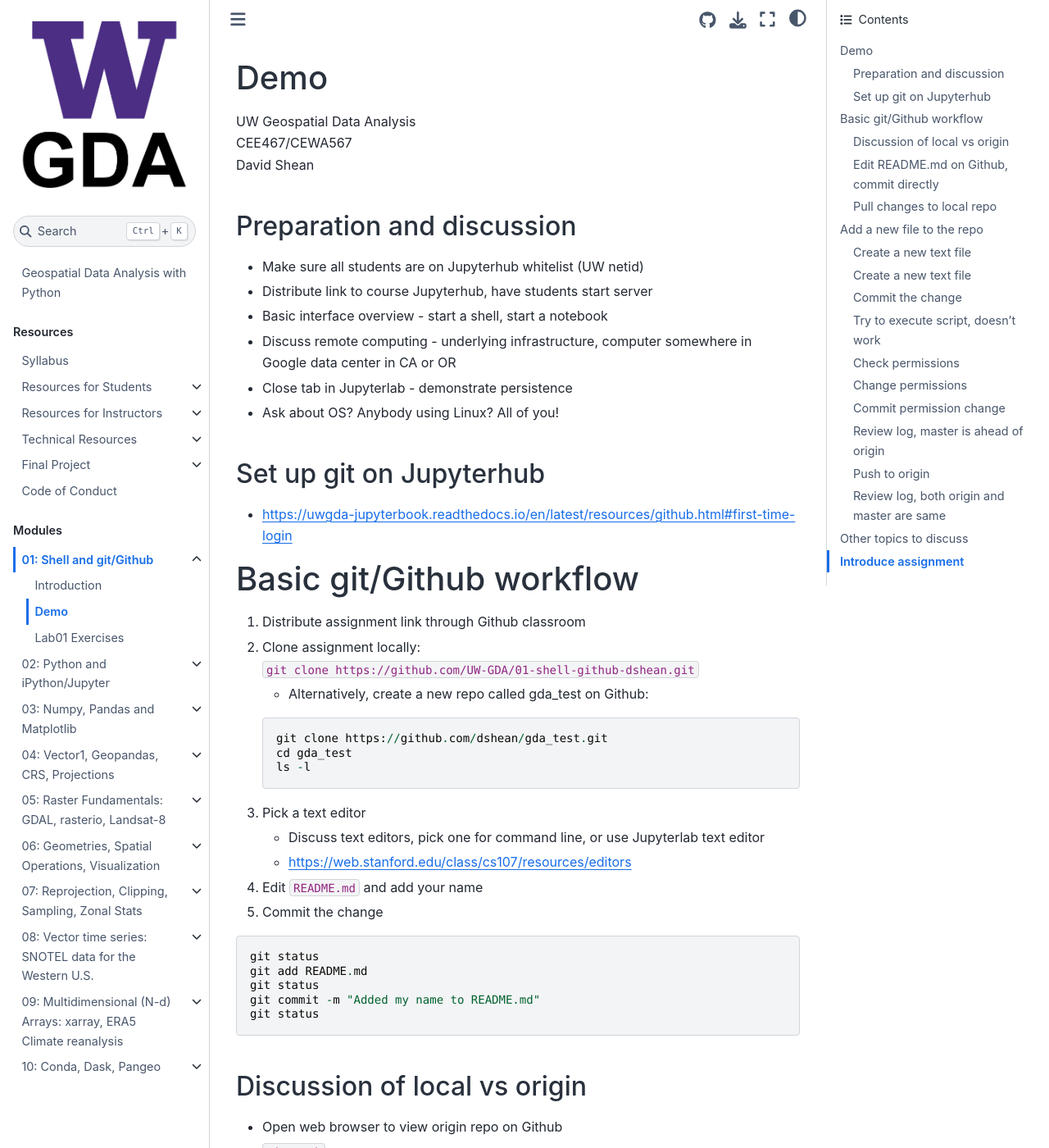
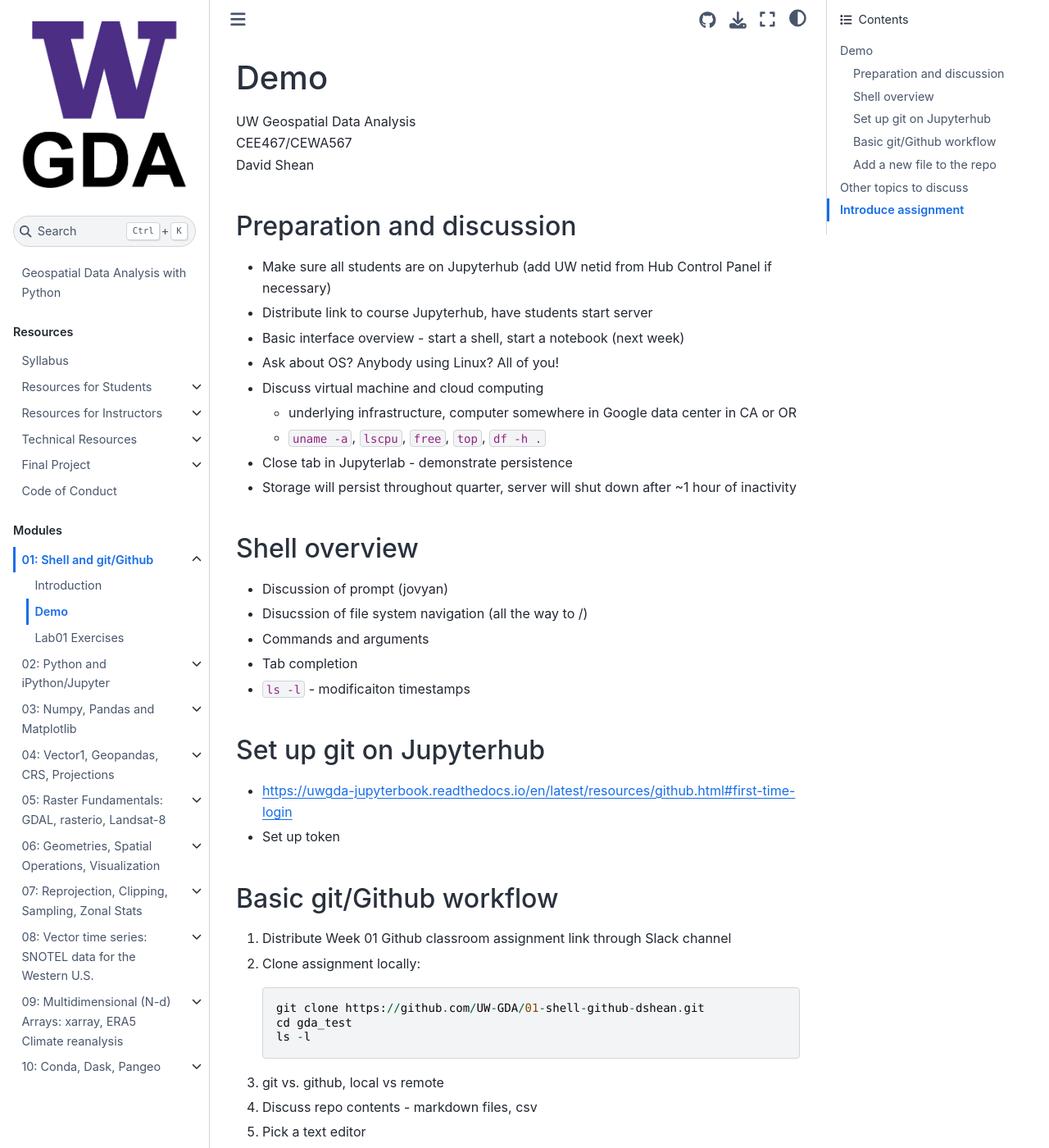
Before and after one commit to UW-GDA/jupyterbook, a Jupyter Book: the page built from book/modules/01_Shell_Github/01_Shell_Github_demo.md, in a window 1280 px wide and 1400 px high. Shown: the whole window at 82% size. Built offline with Jupyter Book 1.0.4 settings and Sphinx 7.4.7 and the Sphinx Book theme 1.1.4, drawn with Linux system fonts in a browser that asks for light colours; pages that are not in the unit, such as notebooks, are missing from menus; some of the changed text lies outside the part shown.

Commit message:
Update 01_Shell_Github_demo.md

````diff
--- a/book/modules/01_Shell_Github/01_Shell_Github_demo.md
+++ b/book/modules/01_Shell_Github/01_Shell_Github_demo.md
@@ -4,28 +4,40 @@
 David Shean
 
 ## Preparation and discussion
-- Make sure all students are on Jupyterhub whitelist (UW netid)
+- Make sure all students are on Jupyterhub (add UW netid from Hub Control Panel if necessary)
 - Distribute link to course Jupyterhub, have students start server
-- Basic interface overview - start a shell, start a notebook
-- Discuss remote computing - underlying infrastructure, computer somewhere in Google data center in CA or OR
+- Basic interface overview - start a shell, start a notebook (next week)
+- Ask about OS? Anybody using Linux? All of you!
+- Discuss virtual machine and cloud computing
+   - underlying infrastructure, computer somewhere in Google data center in CA or OR
+   - `uname -a`, `lscpu`, `free`, `top`, `df -h .`
 - Close tab in Jupyterlab - demonstrate persistence
-- Ask about OS? Anybody using Linux? All of you!
+- Storage will persist throughout quarter, server will shut down after ~1 hour of inactivity
+
+## Shell overview
+- Discussion of prompt (jovyan)
+- Disucssion of file system navigation (all the way to /)
+- Commands and arguments
+- Tab completion
+- `ls -l` - modificaiton timestamps
 
 ## Set up git on Jupyterhub
 - https://uwgda-jupyterbook.readthedocs.io/en/latest/resources/github.html#first-time-login
+- Set up token
 
-# Basic git/Github workflow
-1. Distribute assignment link through Github classroom
+## Basic git/Github workflow
+1. Distribute Week 01 Github classroom assignment link through Slack channel
 1. Clone assignment locally:
-`git clone https://github.com/UW-GDA/01-shell-github-dshean.git`
-    * Alternatively, create a new repo called gda_test on Github:
-    ```
-    git clone https://github.com/dshean/gda_test.git
-    cd gda_test
-    ls -l
-    ```
+   ```
+   git clone https://github.com/UW-GDA/01-shell-github-dshean.git
+   cd gda_test
+   ls -l
+   ```
+1. git vs. github, local vs remote
+1. Discuss repo contents - markdown files, csv
 1. Pick a text editor
-    * Discuss text editors, pick one for command line, or use Jupyterlab text editor
+    * Demonstration of Jupyterlab text editor
+    * Discuss text editors, pick one for command line
     * https://web.stanford.edu/class/cs107/resources/editors
 1. Edit `README.md` and add your name
 1. Commit the change
@@ -49,12 +61,15 @@
 * `git pull`
 * `git log`
 
-# Add a new file to the repo
+## Add a new file to the repo
 
 ### Create a new text file
 * `nano git_reflections.txt`
 * Add some text "Git is ..."
 * Follow above add, commit, push
+   * For now, always specify each file to commit
+   * For now, modify single file, add and commit
+   * Try without `-m` and demonstrate nano (how to get out)
 
 ### Create a new text file
 * Discuss extensions (.sh vs. .txt or .py)
@@ -95,7 +110,7 @@
 git commit -m "Change permissions on myawesomescript.py"
 ```
 
-### Review log, master is ahead of origin
+### Review log, main is ahead of origin
 ```
 git log
 git log --graph --pretty=format:'%Cred%h%Creset -%C(yellow)%d%Creset %s %Cgreen(%cr) %C(bold blue)<%an>%Creset' --abbrev-commit
@@ -107,17 +122,19 @@
 git status
 ```
 
-### Review log, both origin and master are same
+### Review log, both origin and main are same
 ```
 git log --graph --pretty=format:'%Cred%h%Creset -%C(yellow)%d%Creset %s %Cgreen(%cr) %C(bold blue)<%an>%Creset' --abbrev-commit
 ```
 
 # Other topics to discuss
-* Best practices for `git add` - specify filenames for now
+* You will make mistakes, it's OK, can always start over with git
+* Post to #01_shell_github channel for help
+* Best practices with git
     * https://stackoverflow.com/questions/572549/difference-between-git-add-a-and-git-add
     * https://uwgda-jupyterbook.readthedocs.io/en/latest/resources/github.html#why-are-a-bunch-of-random-files-added-to-my-repo
 * Tab completion
-* Shell history (use up arrow)
+* Command `history` (use up arrow)
 * du and df
 * top and ps
 * ssh and scp
@@ -140,9 +157,4 @@
     ```
 
 # Introduce assignment
-* `more words`
-* `more GLAH14_tllz_conus_lulcfilt_demfilt.csv`
-* `file words`
-* How are we going to count the number of words? Online search term discussion
-    * `wc -l words`
-* How to submit answers: create a new text file, copy your command and output to a new text file
+* Walk through first few questions of assignment together
````
